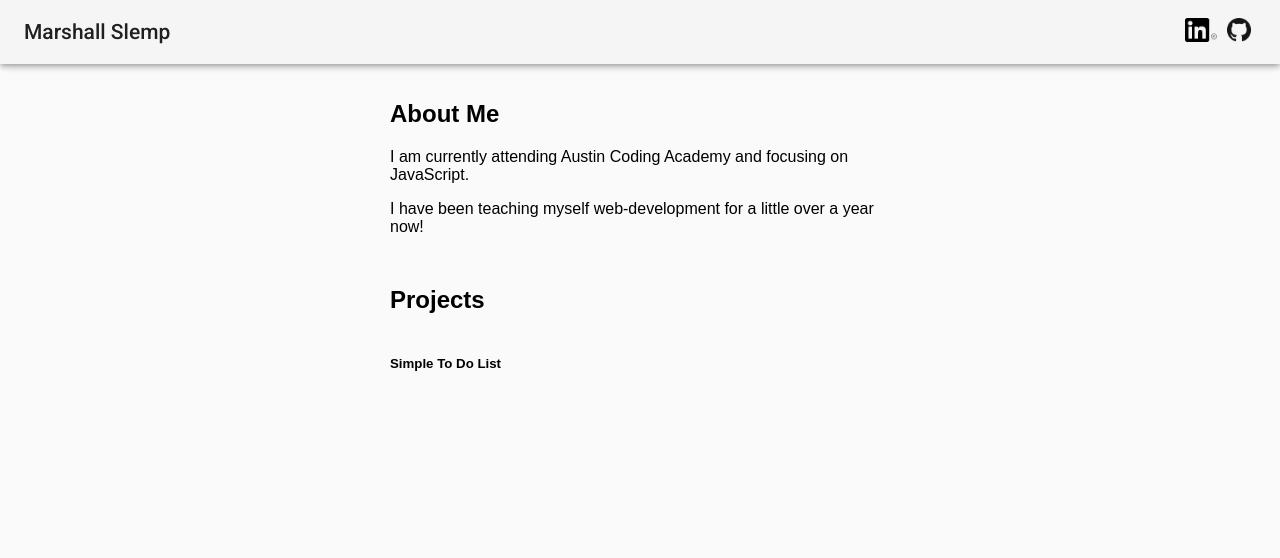
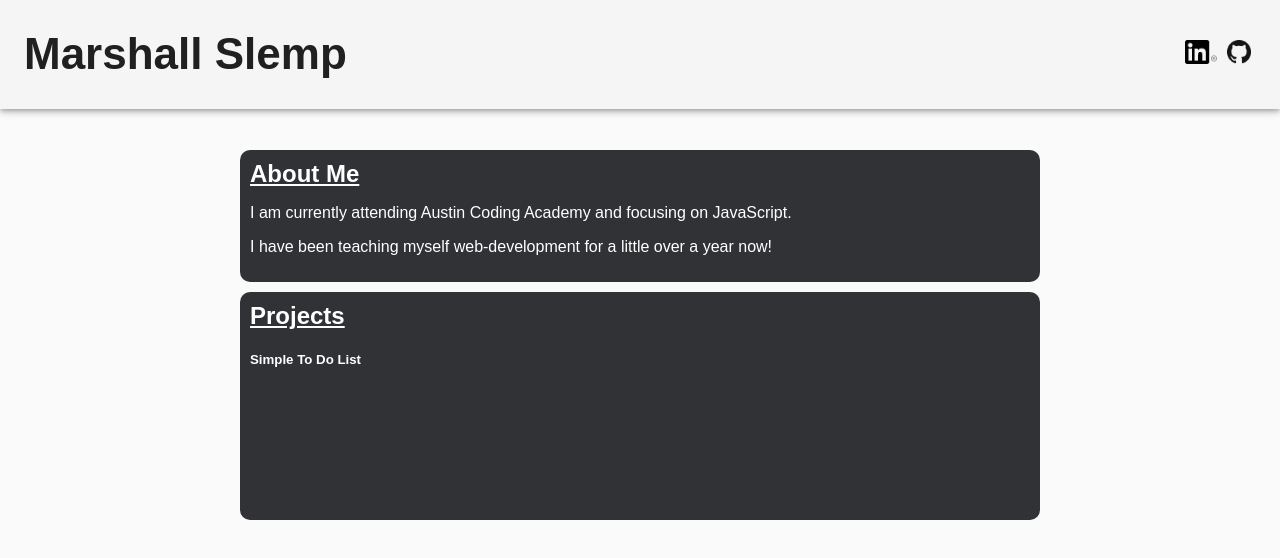
Before and after one commit to marshall405/portfolio-aca, a React (Create React App) app: page / in a window 1280 px wide. Shown: the top 558 px of the page. Built offline with nearby package versions, Linux system fonts and the light colour scheme.

Commit message:
work on about and projects;

```diff
--- a/src/components/Heading.js
+++ b/src/components/Heading.js
@@ -4,8 +4,7 @@ import GitHubLogo from '../images/GitHub-Mark-32px.png';
 // import material-ui
 import AppBar from '@material-ui/core/AppBar';
 import Toolbar from '@material-ui/core/Toolbar';
-import Typography from '@material-ui/core/Typography';
-import Button from '@material-ui/core/Button';
+
 
 import '../styles/Heading.css';
 
@@ -14,9 +13,9 @@ export class Heading extends React.Component {
         return (
             <AppBar position='fixed' color='default'>
                 <Toolbar className='flex-container'>
-                        <Typography variant='title'>
+                        <h1>
                             {this.props.name}
-                        </Typography>
+                        </h1>
                         <div className='social-links'>
                             <a href='https://www.linkedin.com/in/marshall-slemp/'>
                                 <img src={linkedInLogo} alt='linkedIN' />
--- a/src/styles/App.css
+++ b/src/styles/App.css
@@ -1,7 +1,21 @@
 .section {
-  width: 500px;
-  margin: 100px auto 10px auto;
+  width: 800px;
+  margin: 150px auto 10px auto;
 }
 .section > div {
-  margin: 50px 0;
+  margin: 10px 0;
+  padding: 10px;
+  border-radius: 10px;
 }
+.section > div {
+  background-color:#313235;
+  /* background-color: #072f70; */
+  color: white;
+}
+
+h2 {
+  text-decoration-line: underline;
+  text-decoration-color: white;
+  padding: 0;
+  margin: 0;
+}
--- a/src/styles/Heading.css
+++ b/src/styles/Heading.css
@@ -2,14 +2,15 @@
     display: flex;
     justify-content: space-between;
 }
-
+h1 {
+    font-size: 44px;
+}
 
 
 a {
     padding: 0;
 }
 img {
-
     margin: 5px;
     height: 24px;
 }
```
